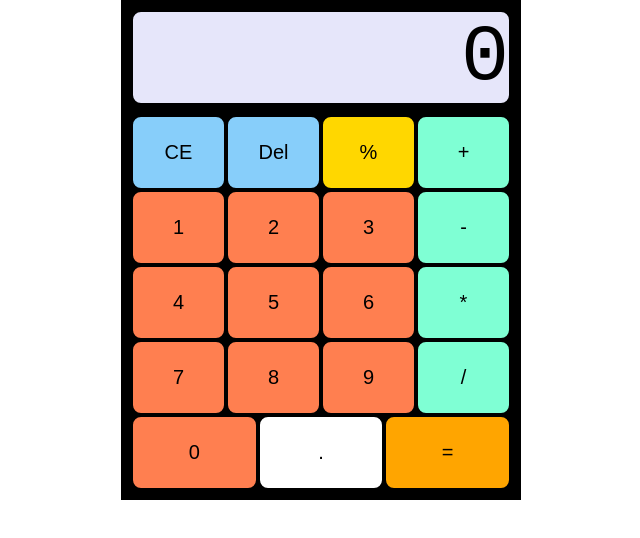
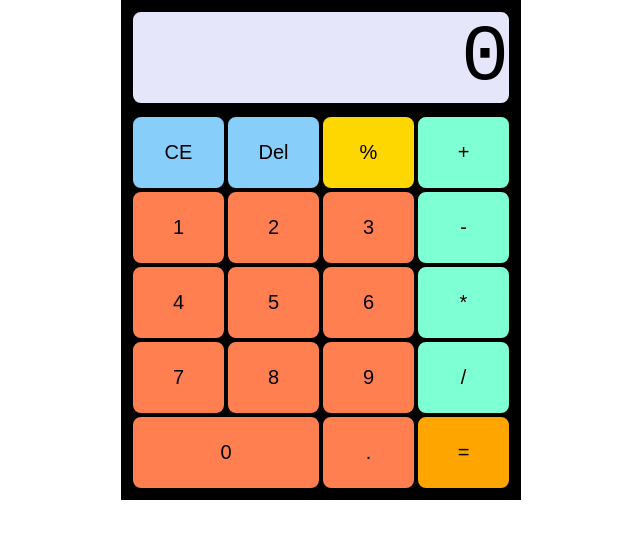
Before and after one commit to Adaminite/calculator, a plain HTML site: page index.html in a window 1280 px wide. Shown: the part 198-736 px from the top of the page, without its empty margins (319-959 px from the left). Drawn offline with Linux system fonts and the light colour scheme.

Commit message:
Add styling for decimal point button

```diff
--- a/style.css
+++ b/style.css
@@ -8,7 +8,7 @@ body{
     align-items: center;
     justify-content: center;
 
-    min-height: 100vh;
+    height: 100vh;
 }
 
 
@@ -55,11 +55,15 @@ body{
     font-size: 20px;
 }
 
+.decimal, .equals{
+    flex: 0 1 25%;
+}
+
 .operation{
     background-color: aquamarine;
 }
 
-.number{
+.number, .decimal{
     background-color: coral;
 }
 
```
